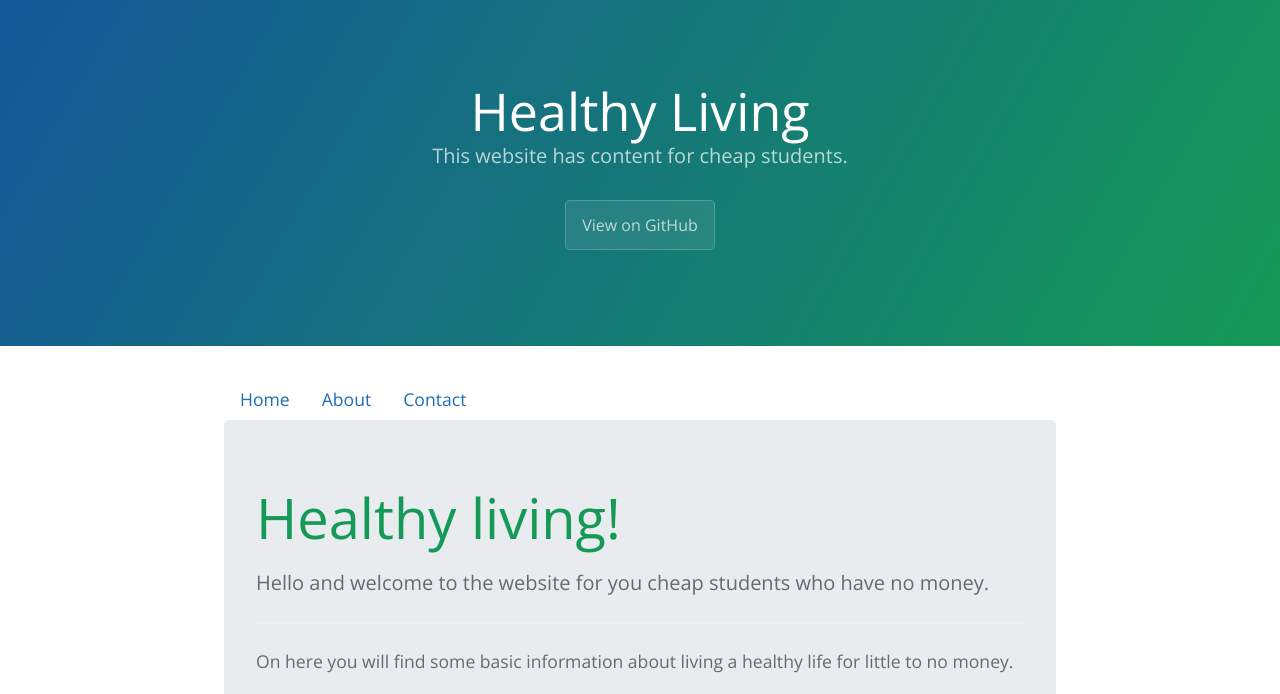
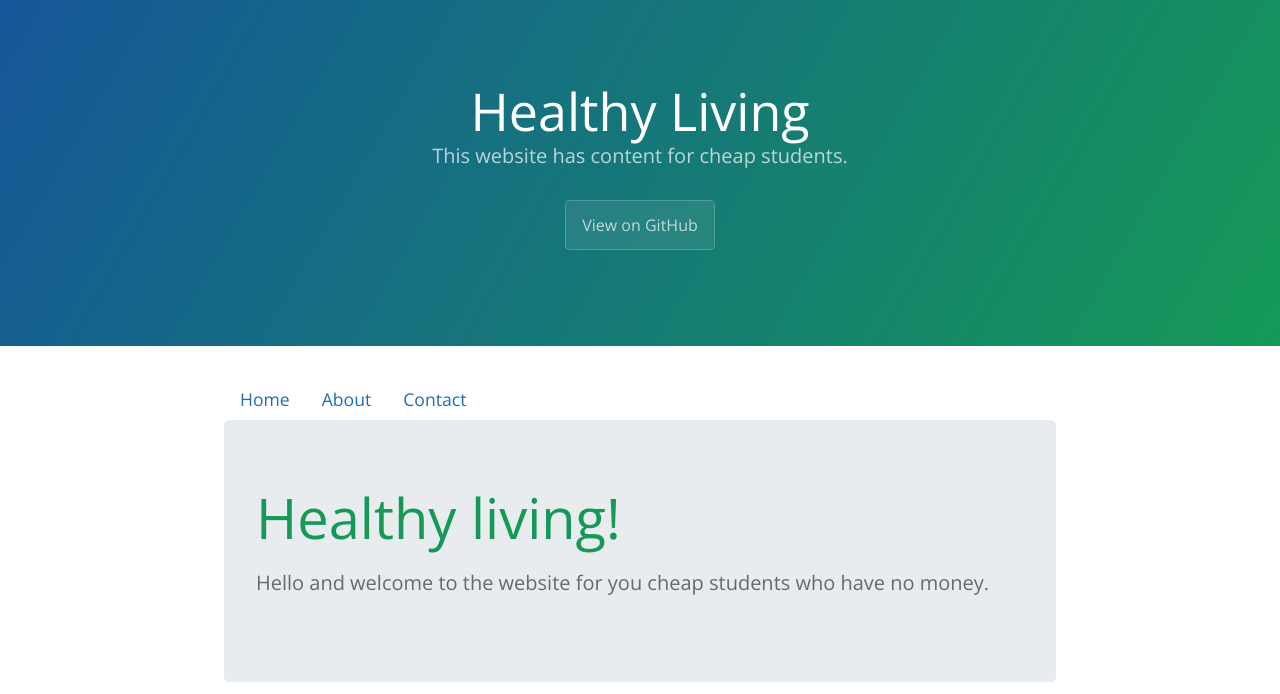
Before and after one commit to Erol99/AF103, a Jekyll site: the page built from index.md, in a window 1280 px wide. Shown: the top 694 px of the page. Built offline with Jekyll 4.4.1, drawn with Linux system fonts in a browser that asks for light colours; our own code applies the rules of GitHub Pages for plain Markdown files; grey boxes are pictures that could not be loaded.

Commit message:
Update jumbo.html

```diff
--- a/_includes/jumbo.html
+++ b/_includes/jumbo.html
@@ -1,6 +1,6 @@
-<div class="jumbotron">
+<div
+     class="jumbotron">
   <h1 class="display-4">Healthy living!</h1>
   <p class="lead">Hello and welcome to the website for you cheap students who have no money.</p>
-  <hr class="my-4">
-  <p>On here you will find some basic information about living a healthy life for little to no money.</p>
+
 </div>
```
